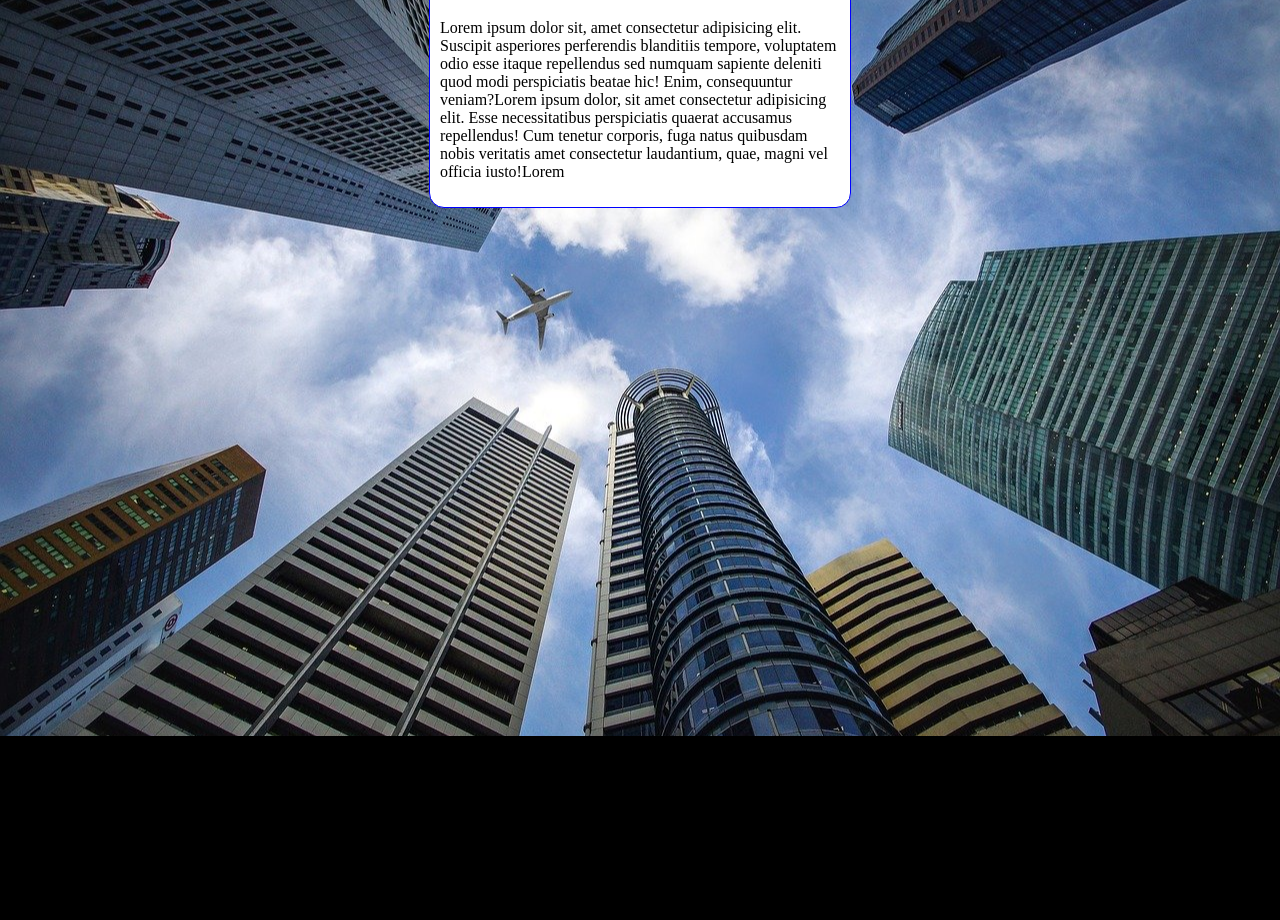
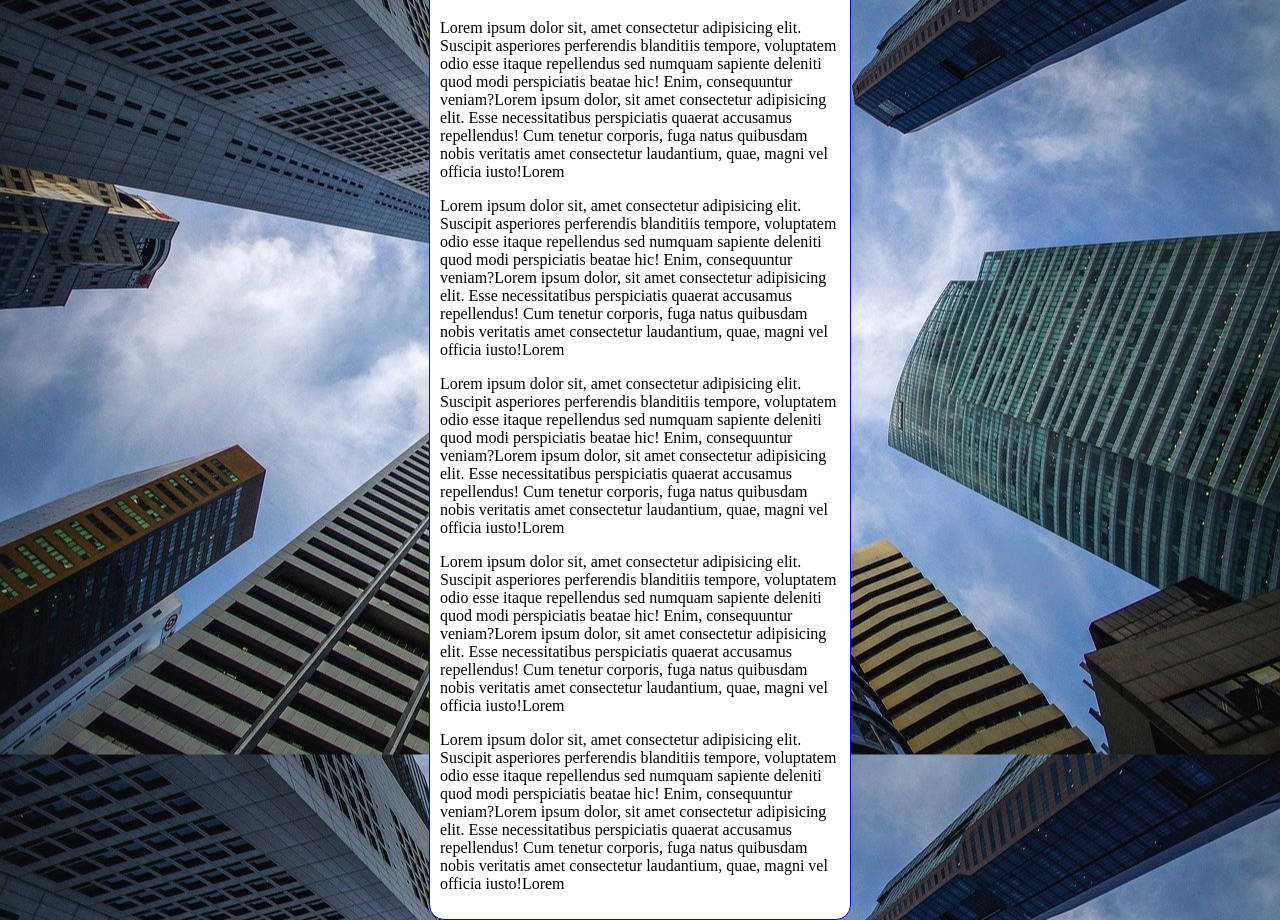
Before and after one commit to ManoTawn/html5-CSS3, a plain HTML site: page exercicios/ex022/fundo006.html in a window 1280 px wide. Shown: the part 80-1000 px from the top of the page. Before the commit the page ends 816 px from the top, so only its background shows below. Drawn offline with Linux system fonts and the light colour scheme.

Commit message:
Update fundo006.html

```diff
--- a/exercicios/ex022/fundo006.html
+++ b/exercicios/ex022/fundo006.html
@@ -10,7 +10,7 @@
             background-color: black;
             background-image: url('imagens/wallpaper002.jpg');
             background-position: center center;
-            background-repeat: no-repeat;
+            background-repeat: repeat-y;
             background-size: cover;
         }
 
@@ -28,6 +28,10 @@
     <main>
         <h1>Teste de imagens de fundo</h1>
         <p>Lorem ipsum dolor sit, amet consectetur adipisicing elit. Suscipit asperiores perferendis blanditiis tempore, voluptatem odio esse itaque repellendus sed numquam sapiente deleniti quod modi perspiciatis beatae hic! Enim, consequuntur veniam?Lorem ipsum dolor, sit amet consectetur adipisicing elit. Esse necessitatibus perspiciatis quaerat accusamus repellendus! Cum tenetur corporis, fuga natus quibusdam nobis veritatis amet consectetur laudantium, quae, magni vel officia iusto!Lorem</p>
+        <p>Lorem ipsum dolor sit, amet consectetur adipisicing elit. Suscipit asperiores perferendis blanditiis tempore, voluptatem odio esse itaque repellendus sed numquam sapiente deleniti quod modi perspiciatis beatae hic! Enim, consequuntur veniam?Lorem ipsum dolor, sit amet consectetur adipisicing elit. Esse necessitatibus perspiciatis quaerat accusamus repellendus! Cum tenetur corporis, fuga natus quibusdam nobis veritatis amet consectetur laudantium, quae, magni vel officia iusto!Lorem</p>
+        <p>Lorem ipsum dolor sit, amet consectetur adipisicing elit. Suscipit asperiores perferendis blanditiis tempore, voluptatem odio esse itaque repellendus sed numquam sapiente deleniti quod modi perspiciatis beatae hic! Enim, consequuntur veniam?Lorem ipsum dolor, sit amet consectetur adipisicing elit. Esse necessitatibus perspiciatis quaerat accusamus repellendus! Cum tenetur corporis, fuga natus quibusdam nobis veritatis amet consectetur laudantium, quae, magni vel officia iusto!Lorem</p>
+        <p>Lorem ipsum dolor sit, amet consectetur adipisicing elit. Suscipit asperiores perferendis blanditiis tempore, voluptatem odio esse itaque repellendus sed numquam sapiente deleniti quod modi perspiciatis beatae hic! Enim, consequuntur veniam?Lorem ipsum dolor, sit amet consectetur adipisicing elit. Esse necessitatibus perspiciatis quaerat accusamus repellendus! Cum tenetur corporis, fuga natus quibusdam nobis veritatis amet consectetur laudantium, quae, magni vel officia iusto!Lorem</p>
+        <p>Lorem ipsum dolor sit, amet consectetur adipisicing elit. Suscipit asperiores perferendis blanditiis tempore, voluptatem odio esse itaque repellendus sed numquam sapiente deleniti quod modi perspiciatis beatae hic! Enim, consequuntur veniam?Lorem ipsum dolor, sit amet consectetur adipisicing elit. Esse necessitatibus perspiciatis quaerat accusamus repellendus! Cum tenetur corporis, fuga natus quibusdam nobis veritatis amet consectetur laudantium, quae, magni vel officia iusto!Lorem</p>
     </main>
 </body>
 </html>
```
